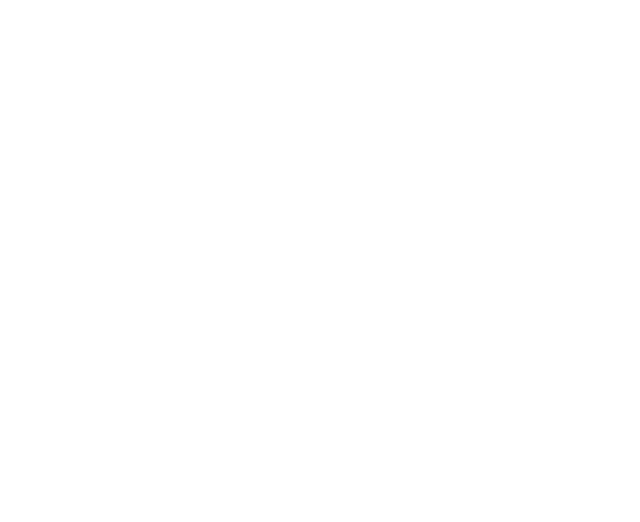
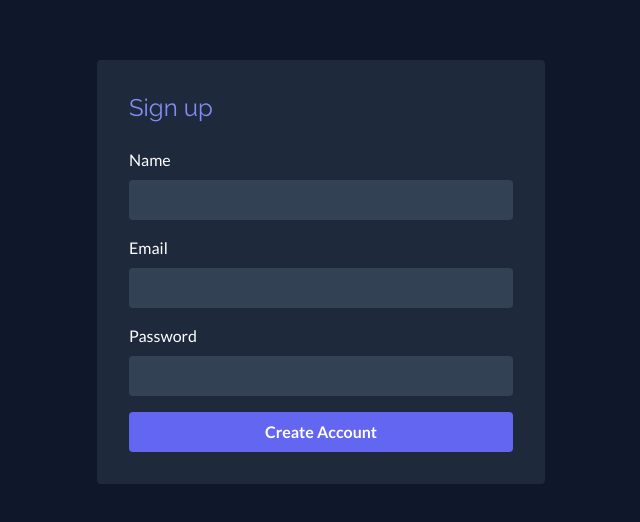
Before and after one commit to aakash-sachdev/dreammatch, a React (Vite) app in the folder frontend/: page /signup in a window 1280 px wide. Shown: the part 128-650 px from the top of the page, without its empty margins (319-959 px from the left). Built offline with nearby package versions, Linux system fonts and the light colour scheme.

Commit message:
Created Signup Form

```diff
--- a/frontend/src/App.jsx
+++ b/frontend/src/App.jsx
@@ -1,9 +1,8 @@
-import { Route,Routes } from "react-router-dom"
-import IntroScreen from "./components/IntroScreen"
+import { Route, Routes } from 'react-router-dom'
+import IntroScreen from './components/IntroScreen'
 import Signup from './pages/Signup'
 import Login from './pages/Login'
 import Home from './pages/Home'
-
 
 function App() {
   return (
--- a/frontend/src/pages/Home.jsx
+++ b/frontend/src/pages/Home.jsx
@@ -1,5 +1,5 @@
 function Home() {
-    return <h1 className="text-white text-3xl">Home Page</h1>
+  return <h1 className="text-white text-3xl">Home Page</h1>
 }
 
 export default Home
--- a/frontend/src/pages/Login.jsx
+++ b/frontend/src/pages/Login.jsx
@@ -1,5 +1,5 @@
-function    Login(){
-    return <h1 className="text-white text-3xl">Login Page</h1>
+function Login() {
+  return <h1 className="text-white text-3xl">Login Page</h1>
 }
 
 export default Login
--- a/frontend/src/pages/Signup.jsx
+++ b/frontend/src/pages/Signup.jsx
@@ -1,5 +1,59 @@
+import { useState } from 'react'
+
 function Signup() {
-    return <h1 className="text-white text-3xl">Signup Page</h1>
+  const [name, setName] = useState('')
+  const [email, setEmail] = useState('')
+  const [password, setPassword] = useState('')
+
+  const handleSubmit = (e) => {
+    e.preventDefault()
+    console.log('Form Submitted:', { name, email, password })
+  }
+
+  return (
+    <div className="h-screen flex justify-center items-center bg-slate-900 px-4">
+      <form
+        onSubmit={handleSubmit}
+        className="bg-slate-800 p-8 rounded w-full max-w-md text-white"
+      >
+        <h2 className="text-2xl font-heading mb-6 text-indigo-400">Sign up</h2>
+
+        <label className="block mb-2">Name</label>
+        <input
+          type="text"
+          value={name}
+          onChange={(e) => setName(e.target.value)}
+          className="w-full p-2 mb-4 rounded bg-slate-700 text-white"
+          required
+        />
+
+        <label className="block mb-2">Email</label>
+        <input
+          type="email"
+          value={email}
+          onChange={(e) => setEmail(e.target.value)}
+          className="w-full p-2 mb-4 rounded bg-slate-700 text-white"
+          required
+        />
+
+        <label className="block mb-2">Password</label>
+        <input
+          type="password"
+          value={password}
+          onChange={(e) => setPassword(e.target.value)}
+          className="w-full p-2 mb-4 rounded bg-slate-700 text-white"
+          required
+        />
+
+        <button
+          type="submit"
+          className="w-full bg-indigo-500 hover:bg-indigo-600 py-2 rounded font-semibold transition duration-300 ease-in-out"
+        >
+          Create Account
+        </button>
+      </form>
+    </div>
+  )
 }
 
 export default Signup
```
Also changed, not shown: frontend/src/components/IntroScreen.jsx (+13 -7 lines), frontend/src/main.jsx (line endings or trailing spaces).
